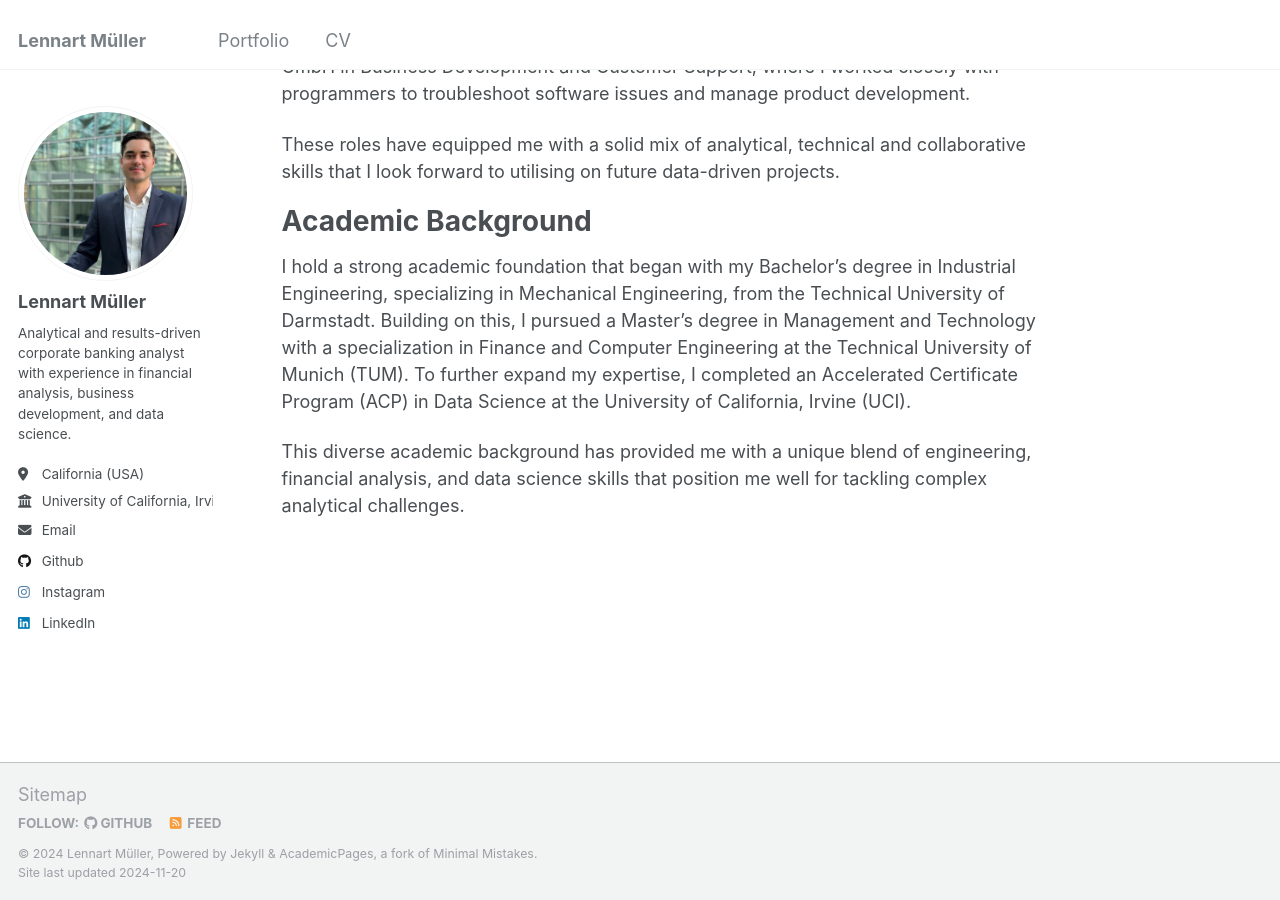
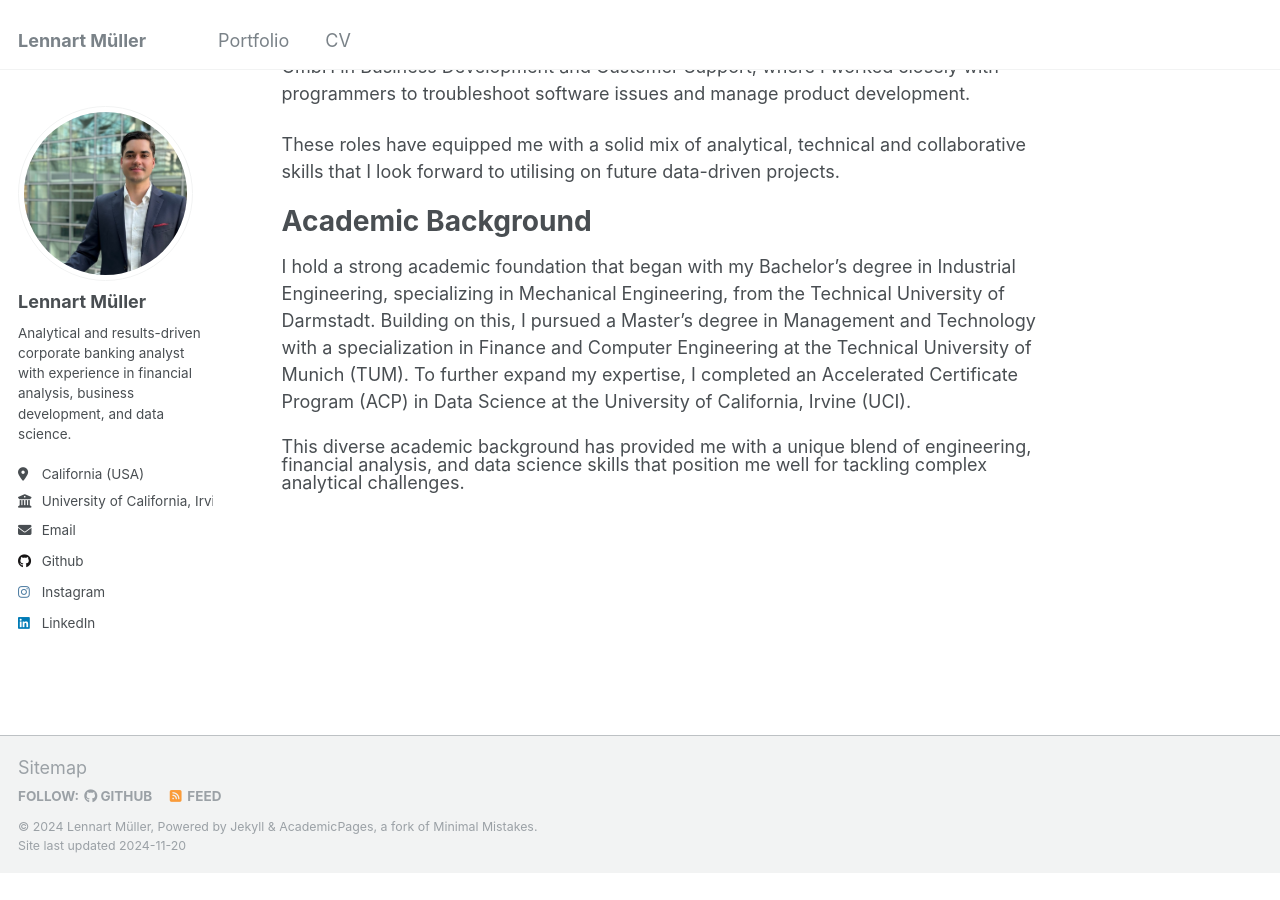
Before and after one commit to lennartmueller123/lennartmueller123.github.io, a Jekyll site: the page built from _pages/about.md, in a window 1280 px wide and 900 px high, scrolled down 567 px. Built offline with Jekyll 4.4.1, drawn with Linux system fonts in a browser that asks for light colours; after the commit the page ends 1440 px from its top, so only the background shows below that.

Commit message:
Update about.md

```diff
--- a/_pages/about.md
+++ b/_pages/about.md
@@ -29,6 +29,6 @@ These roles have equipped me with a solid mix of analytical, technical and colla
 Academic Background
 ======
 I hold a strong academic foundation that began with my Bachelor’s degree in Industrial Engineering, specializing in Mechanical Engineering, from the Technical University of Darmstadt. Building on this, I pursued a Master’s degree in Management and Technology with a specialization in Finance and Computer Engineering at the Technical University of Munich (TUM). To further expand my expertise, I completed an Accelerated Certificate Program (ACP) in Data Science at the University of California, Irvine (UCI).
-<div style="margin-top: 1px;">
+<div style="line-height: 1.0;">
 This diverse academic background has provided me with a unique blend of engineering, financial analysis, and data science skills that position me well for tackling complex analytical challenges.
 </div>
```
